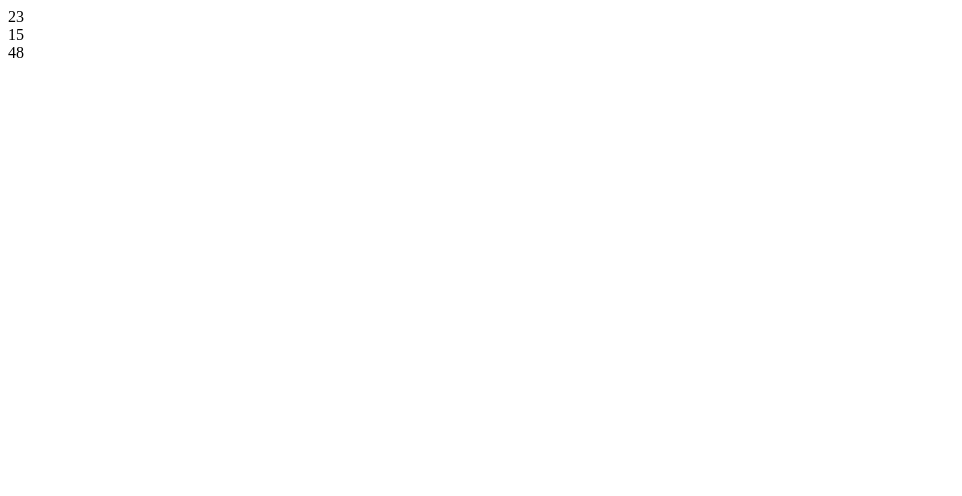
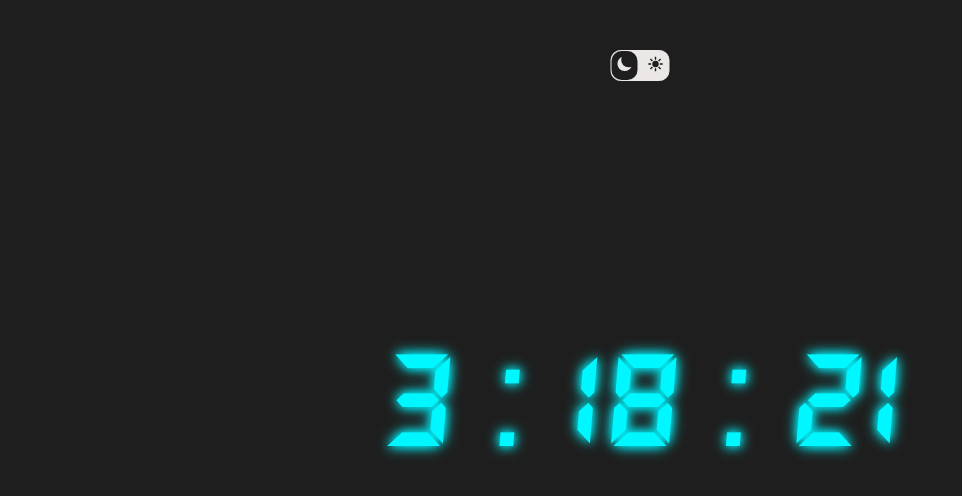
Before and after one commit to Dautarim/projetos-de-aprendizagem, a plain HTML site: page 31-relogio/relogio.html in a window 1280 px wide. Shown: the whole page, without its empty margins (0-962 px from the left). Drawn offline with nearby package versions, Linux system fonts and the light colour scheme.

Commit message:
letitgoo

```diff
--- a/31-relogio/intervalo.js
+++ b/31-relogio/intervalo.js
@@ -0,0 +1,28 @@
+
+
+
+function troca() {
+
+    let corpo = document.querySelector('#cosmo')
+    let contsol = document.querySelector('#sol')
+    let contlua = document.querySelector('#lua')
+
+    corpo.classList.toggle('trocado')
+    contlua.classList.toggle('sel')
+    contsol.classList.toggle('sel')
+}
+
+function horario()
+{
+    let data = new Date()
+
+    let hora = data.getHours()
+    let min = data.getMinutes()
+    let seg = data.getSeconds()
+
+    document.querySelector("#hr").innerHTML = hora;
+    document.querySelector("#mn").innerHTML = min;
+    document.querySelector("#sg").innerHTML = seg;
+}
+
+let play = setInterval(horario, 1000)
--- a/31-relogio/relogio.html
+++ b/31-relogio/relogio.html
@@ -1,28 +1,52 @@
 <!DOCTYPE html>
-<html lang="en">
+<html lang="pt">
 <head>
     <meta charset="UTF-8">
     <meta http-equiv="X-UA-Compatible" content="IE=edge">
     <meta name="viewport" content="width=device-width, initial-scale=1.0">
-    <title>Document</title>
+    <title>Relógio</title>
     <link rel="stylesheet" href="style.css">
 </head>
-<body>
+<body id="cosmo">
+    <div class="trocatema" onclick="troca()">
+        <span class=" tem sel" id="lua">
+            <ion-icon name="moon-sharp"></ion-icon>
+        </span>
+        <span class="tem " id="sol">
+            <ion-icon name="sunny-sharp"></ion-icon>
+        </span>
+    </div>
 
     <div class="container">
         <div class="tempo hora">
-            23
+            <h2 id="hr"> </h2>
+
+        </div>
+
+        <div class="tempo ">
+            <h2>
+                :
+            </h2>
         </div>
 
         <div class="tempo minuto">
-            15
+            <h2 id="mn"> :</h2>
+
+        </div>
+
+        <div class="tempo ">
+            <h2>
+                :
+            </h2>
         </div>
 
         <div class="tempo segundo">
-            48
+            <h2 id="sg"></h2>
         </div>
     </div>
 
+<script type="module" src="https://unpkg.com/ionicons@5.5.2/dist/ionicons/ionicons.esm.js"></script>
+<script nomodule src="https://unpkg.com/ionicons@5.5.2/dist/ionicons/ionicons.js"></script>
 
     <script src="intervalo.js"></script>
 </body>
--- a/31-relogio/style.css
+++ b/31-relogio/style.css
@@ -0,0 +1,93 @@
+@font-face {
+    font-family:"hora" ;
+    src: url(fonte/DS-DIGIT.TTF);
+}
+
+*
+{
+    margin: 0;
+    padding: 0;
+    box-sizing: border-box;
+    font-family: "hora";
+    color: var(--numero);
+}
+
+:root
+{
+    --escuro: rgb(31, 30, 30);
+    --numero: rgb(0, 247, 255);
+    --contrario: rgb(235, 231, 231);
+    --cinza: gray;
+}
+
+.trocado
+{
+    --escuro: rgb(255, 255, 255);
+    --numero: rgb(0, 0, 0);
+    --contrario: rgb(31, 30, 30);
+    --cinza: gray;
+}
+
+body
+{
+    transition: all .4s ease;
+    position: relative;
+    background: var(--escuro);
+    display: flex;
+    align-items: center;
+    justify-content: center;
+    min-height: 100vh;
+
+}
+
+.trocatema
+{
+    transition: all .4s ease;
+    cursor: pointer;
+    position: absolute;
+    top: 50px;
+    left: 50%;
+    transform: translateX(-50%);
+    border-radius: 10px;
+    background: var(--contrario);
+    border:1px solid var(--contrario) ;
+    display: flex;
+    align-items: center;
+    gap: 5px;
+}
+
+.trocatema .tem.sel
+{
+    height: 100%;
+    border-radius: 10px;
+    background: var(--escuro);
+
+
+}
+.trocatema .tem
+{
+    padding: 5px;
+}
+
+.trocatema .tem.sel ion-icon
+{
+    color: var(--contrario);
+    transition: all .3s ease;
+}
+
+.trocatema .tem ion-icon
+{
+    color: var(--escuro);
+}
+
+body .container
+{
+    display: flex;
+    gap: 40px;
+}
+
+body .container .tempo
+{
+    font-size: 6em;
+    text-shadow: 0px 0px 10px var(--numero), 0px 0px 15px var(--numero) ;
+}
```
Also changed, not shown: 31-relogio/fonte/DIGITAL.TXT (added), 31-relogio/fonte/DS-DIGI.TTF (added), 31-relogio/fonte/DS-DIGIB.TTF (added), 31-relogio/fonte/DS-DIGII.TTF (added), 31-relogio/fonte/DS-DIGIT.TTF (added).
